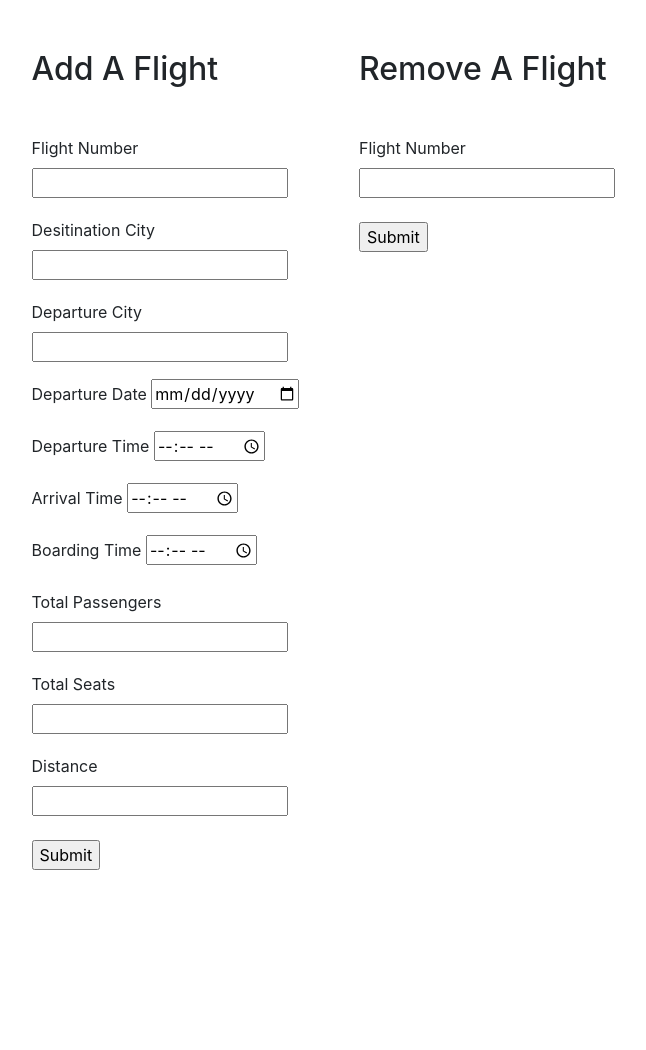
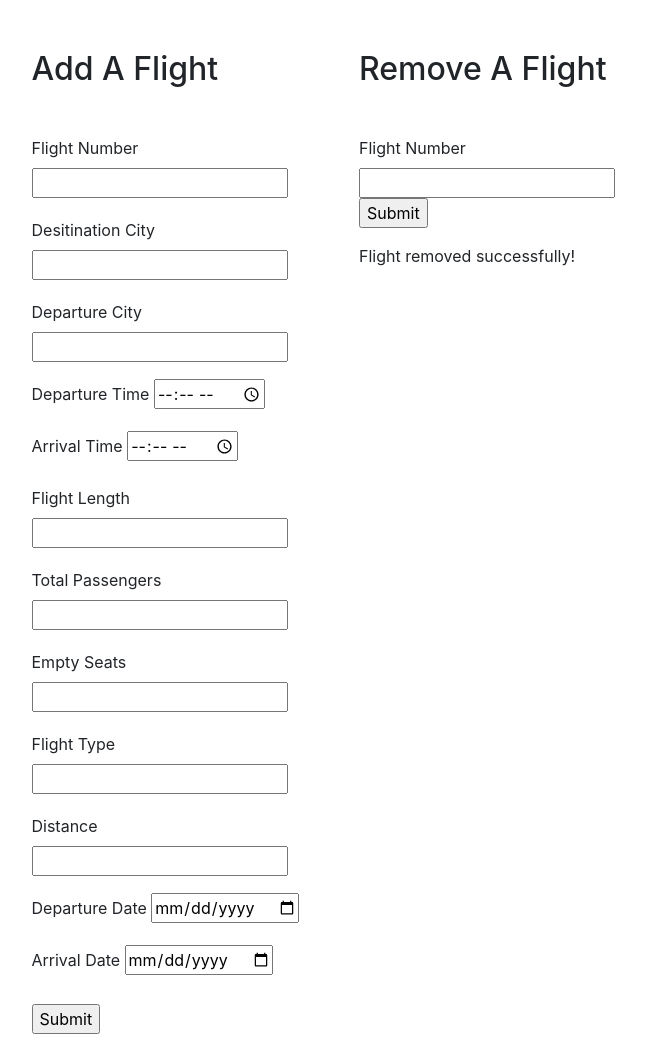
Before and after one commit to skylarbeaty/AirlineDatabase, a PHP site: page /Management.php in a window 1280 px wide. Shown: the part 191-1241 px from the top of the page, without its empty margins (296-942 px from the left). Before the commit the page ends 1061 px from the top, so only its background shows below. Run offline with PHP 8.4, Linux system fonts and the light colour scheme; data that the repository does not hold is empty.

Commit message:
Update Management.php

```diff
--- a/FrontEnd/Management.php
+++ b/FrontEnd/Management.php
@@ -41,30 +41,54 @@
                     <input type="text" name="destination_city"><br/>
                 <label>Departure City</label>
                     <input type="text" name="departure_city"><br/>
-                <label>Departure Date</label>
-                    <input type="date" name="departure_date"><br/>
                 <label>Departure Time</label>
                     <input type="time" name="departure_time"><br/>
                 <label>Arrival Time</label>
                     <input type="time" name="arrival_time"><br/>
-                <label>Boarding Time</label>
-                    <input type="time" name="boarding_time"><br/>
+                <label>Flight Length</label>
+                    <input type="number" name="flight_length"><br/>
+                <!--<label>Boarding Time</label>
+                    <input type="time" name="boarding_time"><br/>-->
                 <label>Total Passengers</label>
                     <input type="number" name="total_passenger"><br/>
-                <label>Total Seats</label>
-                    <input type="number" name="total_seats"><br/>
+                <label>Empty Seats</label>
+                    <input type="number" name="empty_seats"><br/>
+                <label>Flight Type</label>
+                    <input type="text" name="flight_type"><br/>
                 <label>Distance</label>
-                    <input type="number" name="distance"><br/><br/>
+                    <input type="number" name="distance"><br/>
+                <label>Departure Date</label>
+                    <input type="date" name="departure_date"><br/>
+                  <label>Arrival Date</label>
+                    <input type="date" name="arrival_date"><br/><br/>
                 <input type="submit">
             </form>
         </div>
         <div class="col-lg-3">
             <h2 style="padding-top: 50px; padding-bottom: 20px;">Remove A Flight</h2>
             <form action="" method="POST">
-                <label>Flight Number</label> <input type="text" name="flight_no"><br/><br/>
+                <label>Flight Number</label> <input type="text" name="flight_no"><br/>
                 <input type="submit">
             </form>
+            <?php
+                include_once 'connection.php';
+
+                $flight_no = $_POST['flight_no'];
+
+
+                $sql = "DELETE FROM flight WHERE flight_no = '$flight_no'";
+
+                if ($conn->query($sql) === TRUE) {
+                echo "Flight removed successfully!";
+                }
+                else {
+                echo "Error removing flight. " . $conn->error;
+                }
+
+                $conn->close();
+            ?>
         </div>
         <div class="col-lg-3 col-sm-0"></div>
+
 </body>
 </html>
```
